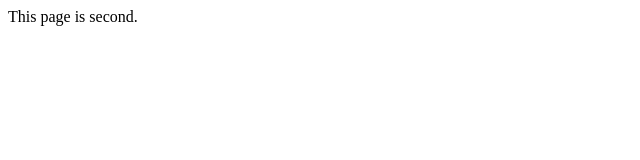
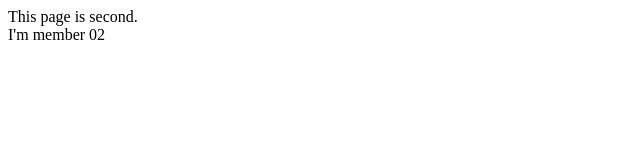
Before and after one commit to ikhyeonkwon/testproject, a plain HTML site: page second.html in a window 1280 px wide. Shown: the full height of the page, 0-640 px from the left. Drawn offline with Linux system fonts and the light colour scheme.

Commit message:
commit-05

```diff
--- a/second.html
+++ b/second.html
@@ -6,6 +6,7 @@
 </head>
 <body>
     This page is second.
-
+    <br>
+    I'm member 02
 </body>
 </html>
```
